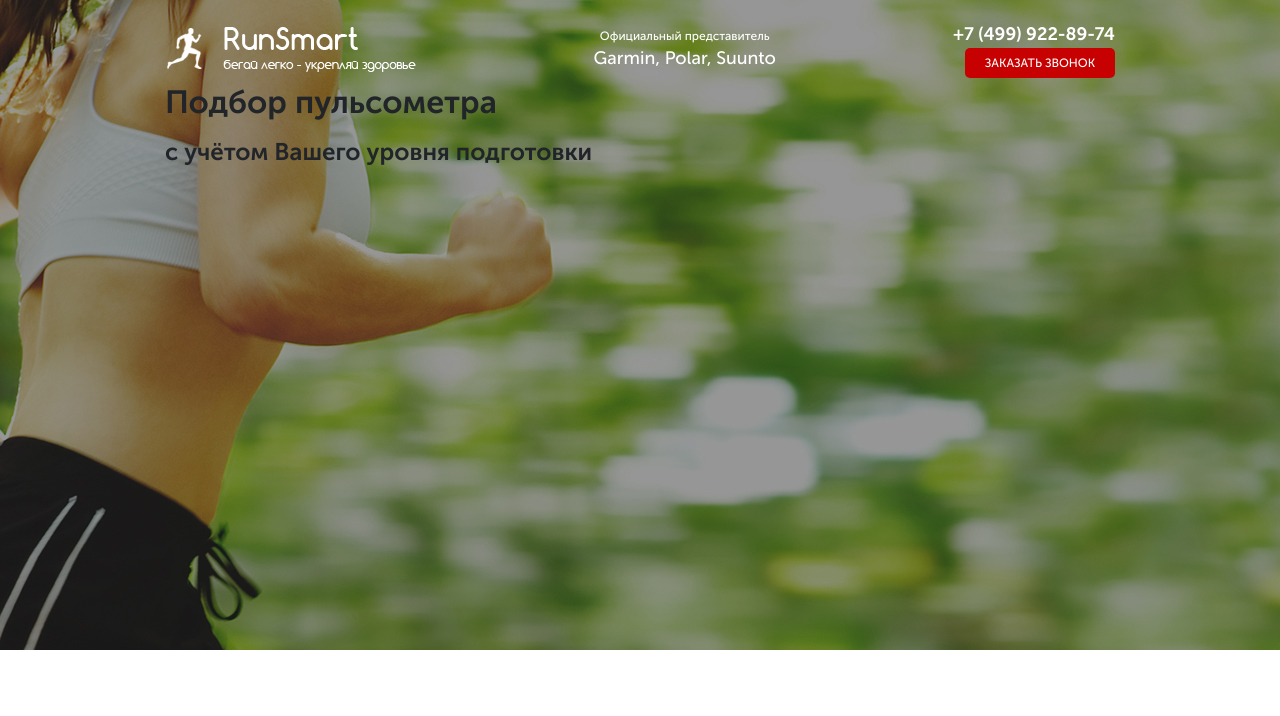
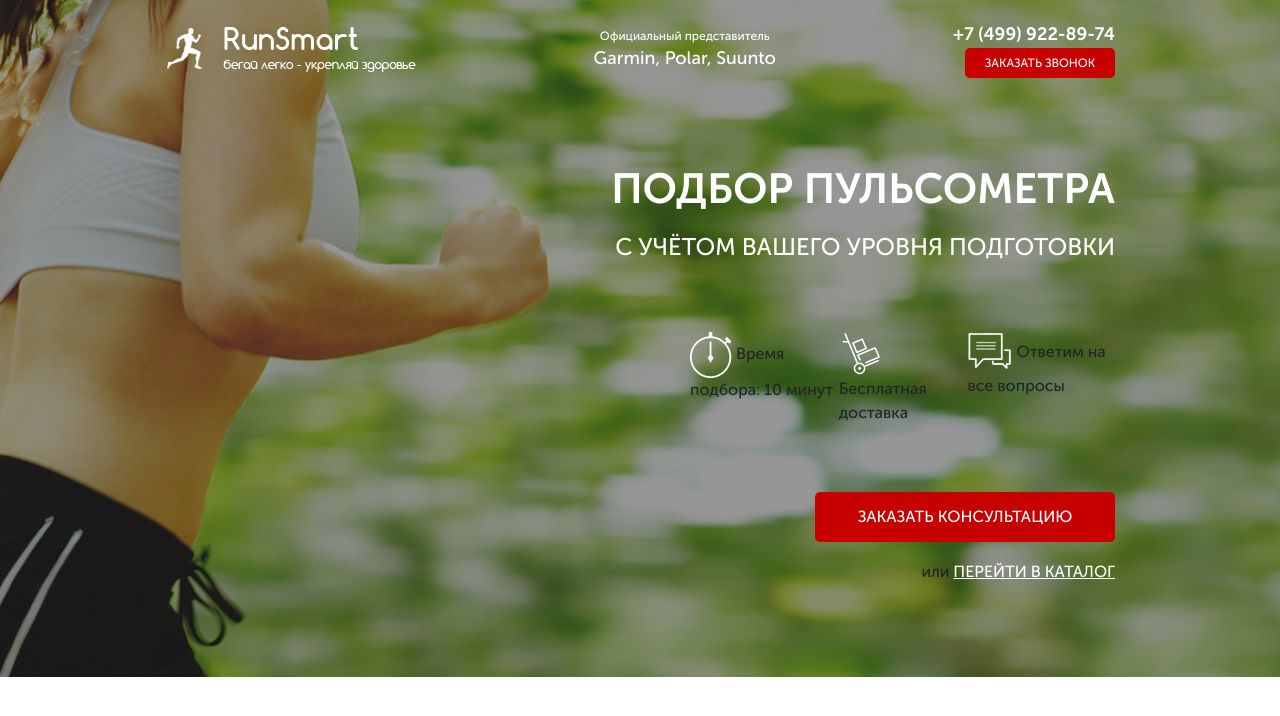
Before and after one commit to roma1524/RunSmart, a website: page src/index.html in a window 1280 px wide. Drawn offline with Linux system fonts and the light colour scheme.

Commit message:
add first(main) page

```diff
--- a/src/index.html
+++ b/src/index.html
@@ -29,8 +29,33 @@
                 <button class="button">заказать звонок</button>
             </div>
         </header>
-        <h1 class="promo__header">Подбор пульсометра</h1>
-        <h2 class="promo__subheader">с учётом Вашего уровня подготовки</h2>
+        <div class="promo__wrapper">
+            <h1 class="promo__header">Подбор пульсометра</h1>
+            <h2 class="promo__subheader">с учётом Вашего уровня подготовки</h2>
+
+            <div class="promo__icons">
+                <div class="promo_icon">
+                    <img src="icons/main_screen/time.png" alt="timer">
+                    Время подбора:
+                    10 минут
+                </div>
+                <div class="promo_icon">
+                    <img src="icons/main_screen/hand-cart.png" alt="cart">
+                    Бесплатная
+                    доставка
+                </div>
+                <div class="promo_icon">
+                    <img src="icons/main_screen/messages.png" alt="message">
+                    Ответим
+                    на все вопросы
+                </div>
+            </div>
+            <button class="button button_main">Заказать консультацию</button>
+            <div class="promo__link">
+                или
+                <a href="#">Перейти в каталог</a>
+            </div>
+        </div>
 
     </div>
 </div>
--- a/src/sass/blocks/_buttons.scss
+++ b/src/sass/blocks/_buttons.scss
@@ -8,4 +8,11 @@
   font-size: 12px;
   font-weight: 500;
   text-transform: uppercase;
+
+  &_main {
+    margin-top: 67px;
+    width: 300px;
+    height: 50px;
+    font-size: 16px;
+  }
 }
--- a/src/sass/blocks/_promo.scss
+++ b/src/sass/blocks/_promo.scss
@@ -2,4 +2,61 @@
   min-height: 650px;
   padding: 21px 0 93px 0;
   background: url("../../img/main.jpg") center (center / cover) no-repeat;
+
+  &__wrapper {
+    display: flex;
+    flex-direction: column;
+    align-items: flex-end;
+    margin-top: 90px;
+  }
+
+  &__header {
+    color: #ffffff;
+    font-size: 42px;
+    font-weight: 700;
+    text-transform: uppercase;
+    line-height: 42px;
+  }
+
+  &__subheader {
+    margin-top: 17px;
+    color: #ffffff;
+    font-size: 24px;
+    font-weight: 500;
+    text-transform: uppercase;
+    line-height: 24px;
+  }
+
+  &__icons {
+    margin-top: 65px;
+    width: 425px;
+    display: flex;
+    justify-content: space-between;
+  }
+
+  &__icon {
+    width: 108px;
+    text-align: center;
+    color: #ffffff;
+    font-size: 14px;
+    font-weight: 500;
+
+    img {
+      display: block;
+      margin: 0 auto;
+      margin-bottom: 20px;
+    }
+  }
+
+  &__link {
+    margin-top: 18px;
+    font-size: 16px;
+    font-weight: 500;
+
+    a {
+      color: #ffffff;
+      text-transform: uppercase;
+      text-decoration: underline;
+    }
+  }
 }
```
Also changed, not shown: src/css/styles.min.css.
